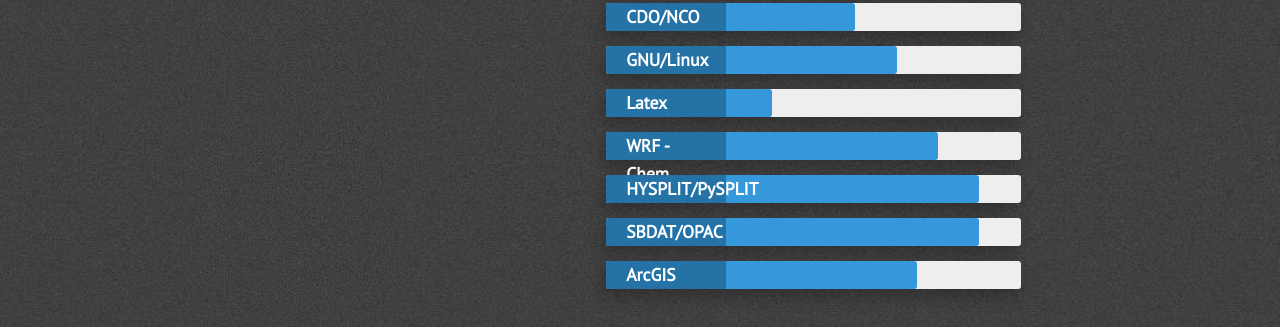
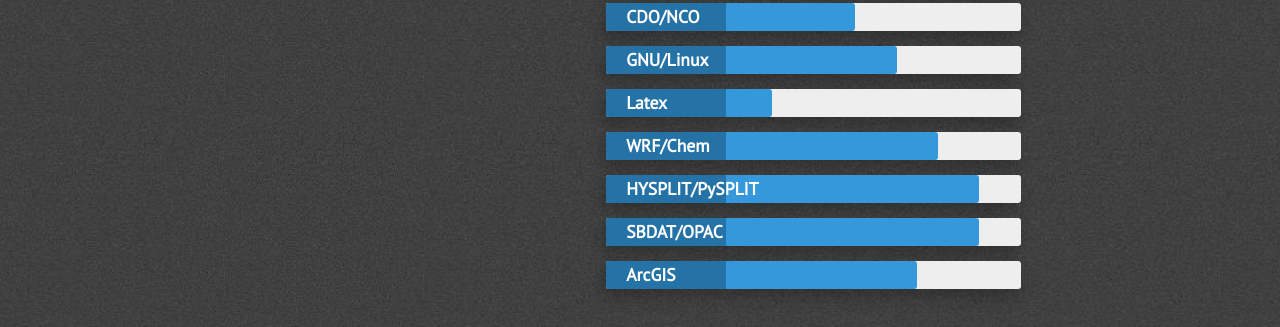
Before and after one commit to mukeshraeee/mukeshrai.github.io, a Jekyll site: the page built from index.html, in a window 1280 px wide and 900 px high, scrolled down 2312 px. Shown: the part 126-453 px from the top of the window. Built offline with Jekyll 4.4.1, drawn with Linux system fonts in a browser that asks for light colours; nearby versions of some CDN libraries.

Commit message:
Update skills.html

```diff
--- a/_includes/skills.html
+++ b/_includes/skills.html
@@ -51,7 +51,7 @@
 
 
                         <div class="skillbar clearfix " data-percent="80%">
-                            <div class="skillbar-title" style="background: #2980b9;"><span>WRF - Chem</span></div>
+                            <div class="skillbar-title" style="background: #2980b9;"><span>WRF/Chem</span></div>
                             <div class="skillbar-bar" style="background: #3498db;"></div>
                         </div> <!-- End Skill Bar -->
 
```
